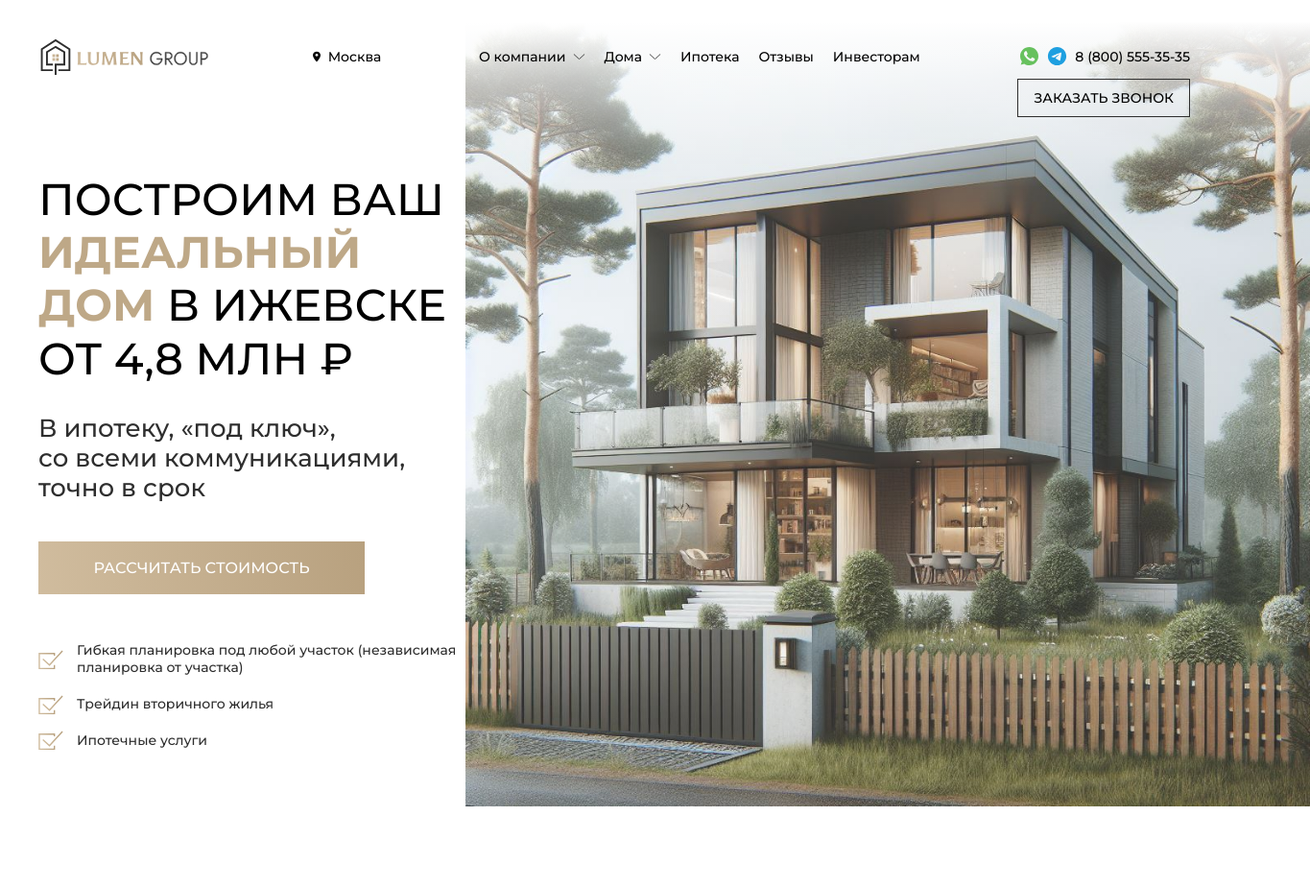
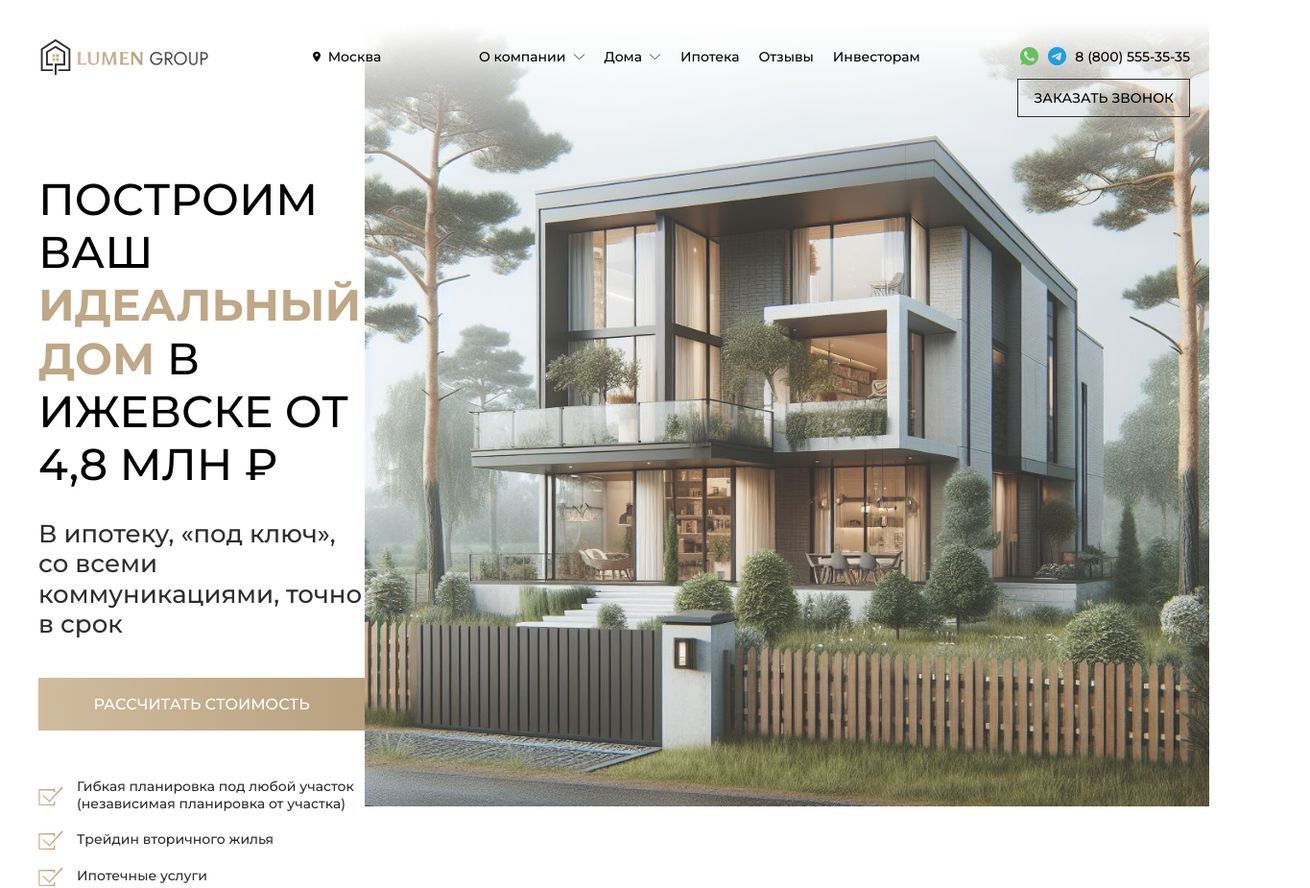
Before and after one commit to DanDiaborn/Lumen, a website: page app/index.html in a window 1280 px wide. Shown: the top 925 px of the page at 96% size, 1365 px wide, since content can reach past the window. Drawn offline with Linux system fonts and the light colour scheme.

Commit message:
another final

```diff
--- a/app/scss/media.scss
+++ b/app/scss/media.scss
@@ -1,3 +1,11 @@
+@media (max-width: 1450px) {
+  .banner{
+    &__img{
+      position: relative;
+    }
+  }
+}
+
 @media (max-width: 1200px) {
   .footer{
     padding: 0 10px;
```
Also changed, not shown: app/css/style.min.css, dist/css/style.min.css.
